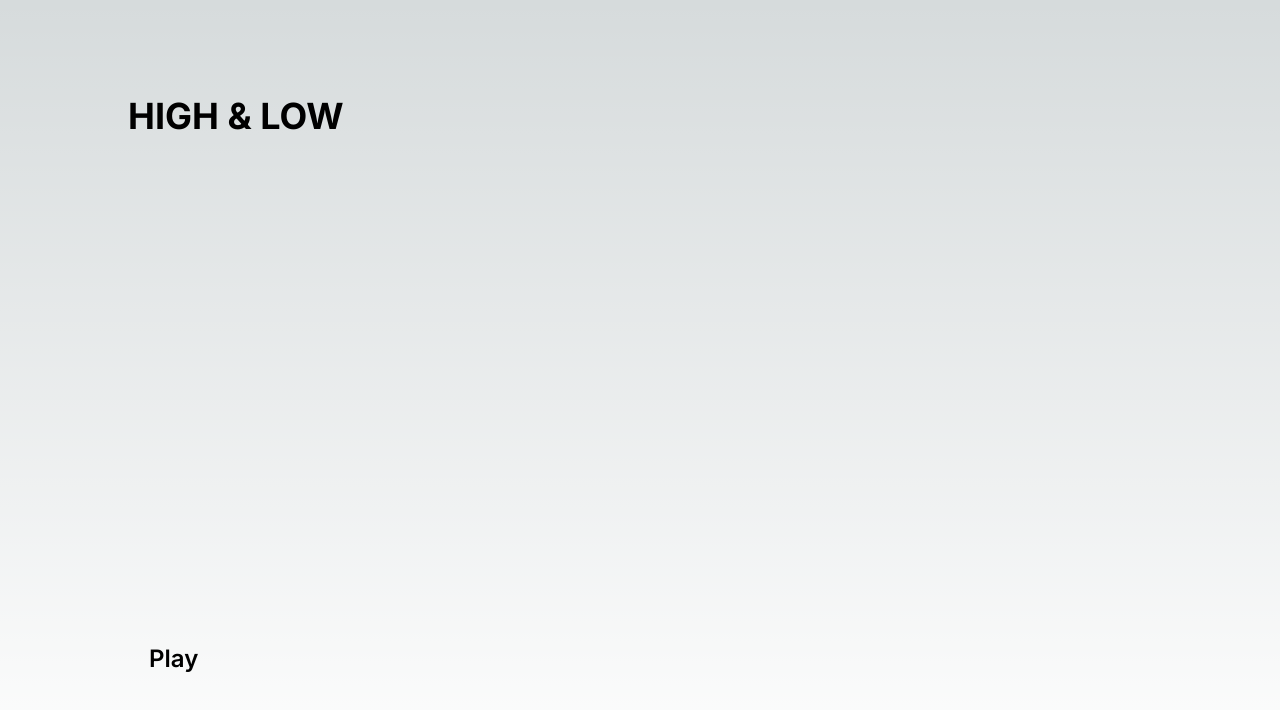
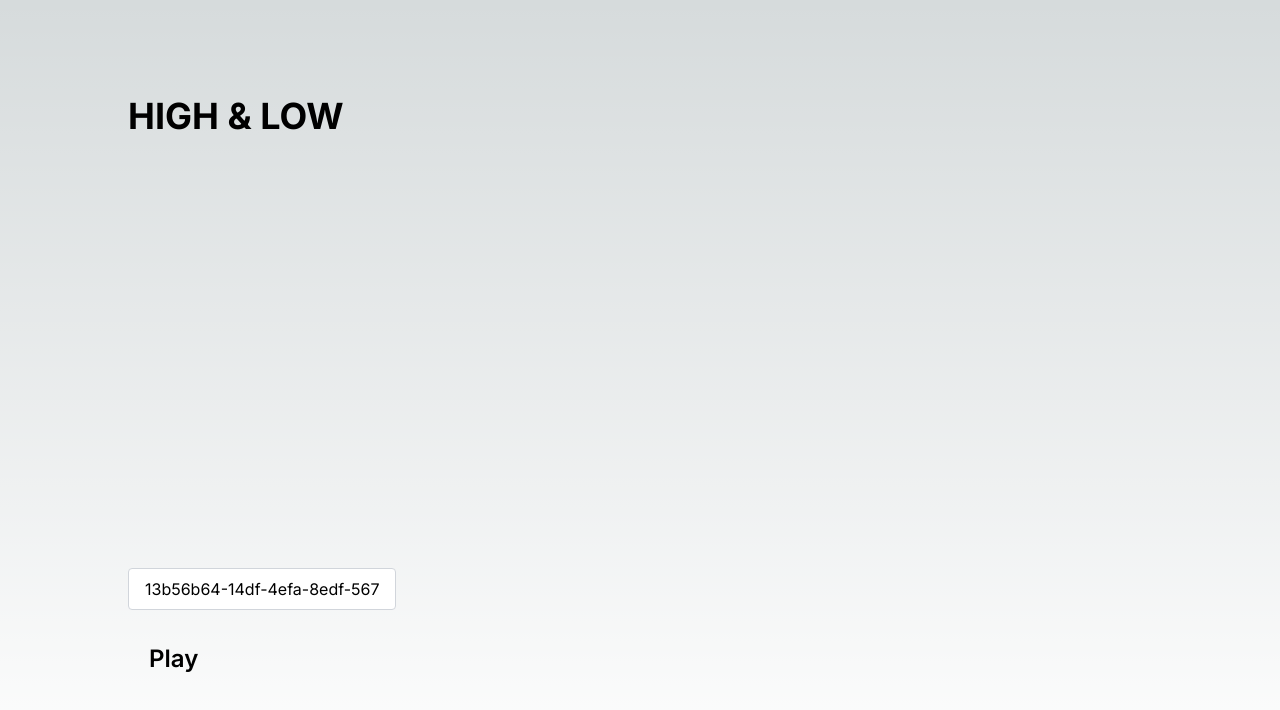
Before and after one commit to Fumiya-Soeno/memosta-api, a Next.js app: page / in a window 1280 px wide. Shown: the top 710 px of the page. Built offline with nearby package versions, Linux system fonts and the light colour scheme.

Commit message:
ランキング登録API

```diff
--- a/package.json
+++ b/package.json
@@ -14,7 +14,8 @@
     "jsonwebtoken": "^9.0.2",
     "next": "14.1.0",
     "react": "^18",
-    "react-dom": "^18"
+    "react-dom": "^18",
+    "uuid": "^10.0.0"
   },
   "devDependencies": {
     "@types/node": "^20",
--- /dev/null
+++ b/pages/api/high_and_low/post_ranking.js
@@ -0,0 +1,32 @@
+import { sql } from "@vercel/postgres";
+
+export default async function handler(req, res) {
+  if (req.method !== "POST") {
+    return res.status(405).end(`Method ${req.method} Not Allowed`);
+  }
+
+  try {
+    await sql`BEGIN`; // トランザクション開始
+
+    // リクエストボディからデータを抽出
+    const { username, streak, winRate, date } = req.body;
+
+    // データベースにランキング情報を挿入
+    await sql`
+      INSERT INTO ranking (username, streak, win_rate, date)
+      VALUES (${username}, ${streak}, ${winRate}, ${date})
+    `;
+
+    await sql`COMMIT`; // トランザクション確定
+  } catch (error) {
+    await sql`ROLLBACK`; // エラー発生時にはロールバック
+    console.error(error);
+    return res
+      .status(500)
+      .json({ success: false, message: "Something went wrong" });
+  }
+
+  return res.status(200).json({
+    success: true,
+  });
+}
--- a/src/app/page.tsx
+++ b/src/app/page.tsx
@@ -1,6 +1,7 @@
 "use client";
 
-import { useState } from "react";
+import { useState, useEffect } from "react";
+import { v4 as uuidv4 } from "uuid";
 
 // カードデッキを生成するヘルパー関数
 const generateDeck = () => {
@@ -55,6 +56,9 @@ const calculateProbabilities = (deck, currentCardValue) => {
 };
 
 export default function Home() {
+  // 初期値にUUIDを使ったユーザー名を生成
+  const initialUsername = uuidv4();
+  const [username, setUsername] = useState(initialUsername);
   const [deck, setDeck] = useState(generateDeck());
   const [currentCard, setCurrentCard] = useState(null);
   const [nextCard, setNextCard] = useState(null);
@@ -68,6 +72,21 @@ export default function Home() {
     deck,
     currentCard?.value
   );
+
+  // ローカルストレージからユーザー名を取得
+  useEffect(() => {
+    const storedUsername = localStorage.getItem("username");
+    if (storedUsername) {
+      setUsername(storedUsername);
+    }
+  }, []);
+
+  // ユーザー名を変更し、ローカルストレージに保存
+  const handleUsernameChange = (e) => {
+    const newUsername = e.target.value;
+    setUsername(newUsername);
+    localStorage.setItem("username", newUsername);
+  };
 
   // ゲームを開始して最初のカードを引く
   const startGame = () => {
@@ -107,10 +126,36 @@ export default function Home() {
     } else {
       setGameOver(true);
       setDraw(false);
+      postGameOverData(); // ゲームオーバー時にAPIにデータ送信
     }
 
     setCurrentCard(newCard);
     setDeck(deck);
+  };
+
+  // ゲームオーバー時にAPIにデータをPOST
+  const postGameOverData = () => {
+    const data = {
+      username: username,
+      streak: streak,
+      winRate: (totalProbability * 100).toFixed(2),
+      date: new Date().toISOString(),
+    };
+
+    fetch("api/high_and_low/post_ranking", {
+      method: "POST",
+      headers: {
+        "Content-Type": "application/json",
+      },
+      body: JSON.stringify(data),
+    })
+      .then((response) => response.json())
+      .then((result) => {
+        console.log("Data successfully posted:", result);
+      })
+      .catch((error) => {
+        console.error("Error posting data:", error);
+      });
   };
 
   return (
@@ -123,20 +168,33 @@ export default function Home() {
 
       <div className="mb-32 grid text-center lg:max-w-5xl lg:w-full lg:mb-0 lg:grid-cols-4 lg:text-left">
         {!currentCard && (
-          <a
-            href="#"
-            className="group rounded-lg border border-transparent px-5 py-4 transition-colors hover:border-gray-300 hover:bg-gray-100 hover:dark:border-neutral-700 hover:dark:bg-neutral-800/30"
-            onClick={startGame}
-          >
-            <h2 className={`mb-3 text-2xl font-semibold`}>Play</h2>
-          </a>
+          <div className="col-span-4">
+            <div>
+              <input
+                type="text"
+                value={username}
+                onChange={handleUsernameChange}
+                className="mb-4 px-4 py-2 border border-gray-300 rounded text-black"
+                placeholder="Enter your username"
+              />
+            </div>
+            <div>
+              <button
+                className="group rounded-lg border border-transparent px-5 py-4 transition-colors hover:border-gray-300 hover:bg-gray-100 hover:dark:border-neutral-700 hover:dark:bg-neutral-800/30"
+                onClick={startGame}
+              >
+                <h2 className={`mb-3 text-2xl font-semibold`}>Play</h2>
+              </button>
+            </div>
+          </div>
         )}
 
         {currentCard && (
           <>
             <div className="col-span-4 text-center">
               <p>{streak}連勝</p>
-              <p>連勝率: {(totalProbability * 100).toFixed(2)}%</p>{" "}
+              <p>連勝確率: {(totalProbability * 100).toFixed(2)}%</p>{" "}
+              {/* 連勝確率を表示 */}
               {gameOver && (
                 <div className="mt-4">
                   <h2 className="text-2xl text-red-500 mb-4">Game Over</h2>
@@ -168,19 +226,21 @@ export default function Home() {
                       className="px-4 py-2 bg-blue-500 text-white rounded"
                       onClick={() => drawCard("HIGH")}
                     >
-                      HIGH
-                    </button>
+                      {" "}
+                      HIGH{" "}
+                    </button>{" "}
                     <button
                       className="px-4 py-2 bg-red-500 text-white rounded"
                       onClick={() => drawCard("LOW")}
                     >
-                      LOW
-                    </button>
-                  </div>
+                      {" "}
+                      LOW{" "}
+                    </button>{" "}
+                  </div>{" "}
                   <div className="mt-4">
-                    <p>HIGHの確率: {highProb}%</p>
-                    <p>LOWの確率: {lowProb}%</p>
-                  </div>
+                    {" "}
+                    <p>HIGHの確率: {highProb}%</p> <p>LOWの確率: {lowProb}%</p>{" "}
+                  </div>{" "}
                 </div>
               )}
               {gameOver && (
```
Also changed, not shown: 1 other file (tests, documents, lock files or other folders).
